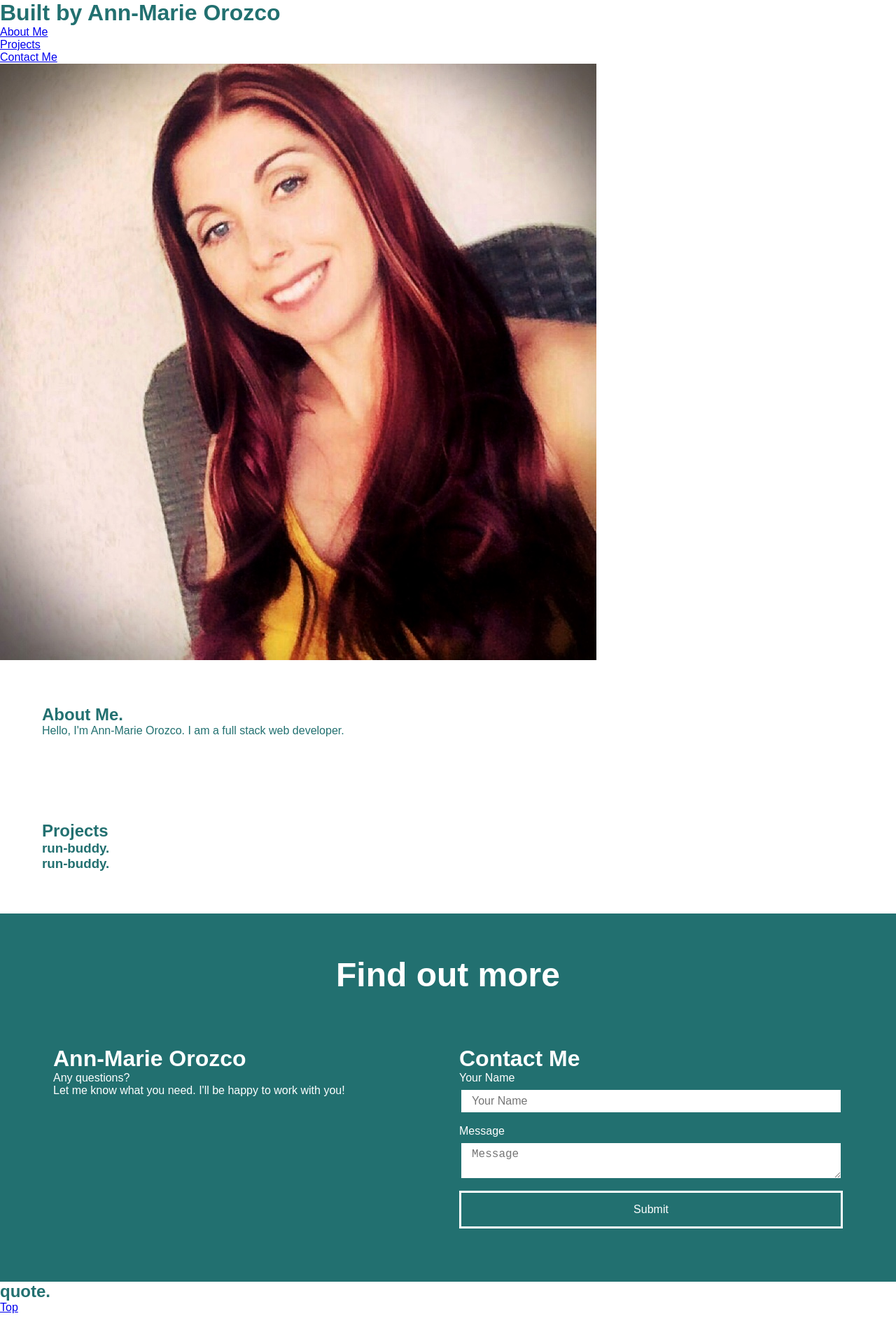
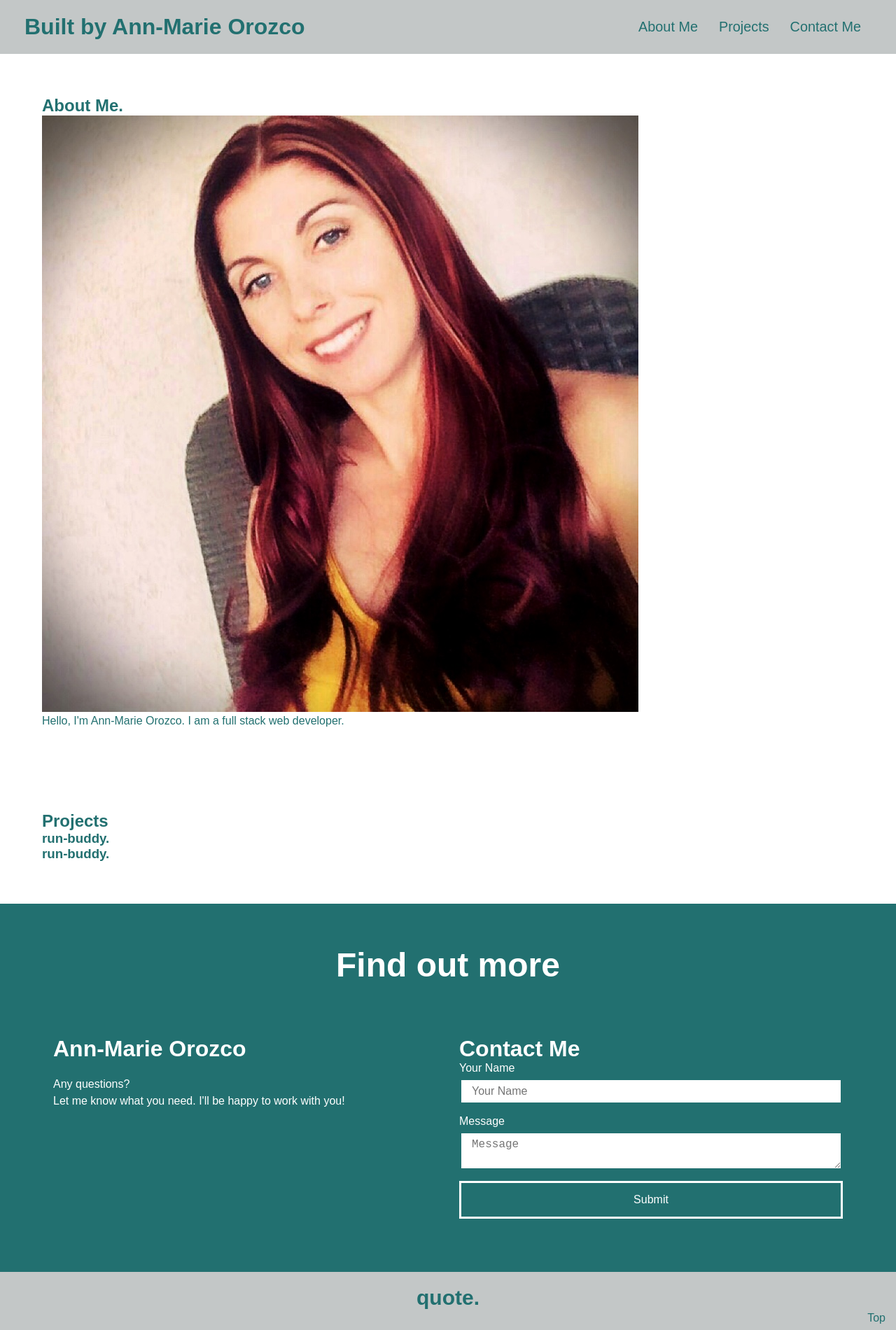
Before and after one commit to ann760/MyPortfolio, a plain HTML site: page index.html in a window 1280 px wide. Shown: the whole page at 70% size. Before the commit the page ends 1877 px from the top, so only its background shows below. Drawn offline with Linux system fonts and the light colour scheme.

Commit message:
add header and footer css

```diff
--- a/assets/css/style.css
+++ b/assets/css/style.css
@@ -5,7 +5,39 @@ body {
 
 }
 /* apply styles to <header> */
+header {
+    padding: 20px 35px;
+    background-color: #c3c7c7;
+    display: flex;
+    justify-content: space-between;
+    flex-wrap: wrap;
+  }
 
+header a {
+    text-decoration: none;
+    color: #227070;
+  }
+
+header nav {
+    margin: 7px 0;
+  }
+
+header nav ul {
+    display: flex;
+    flex-wrap: wrap;
+    justify-content: space-between;
+    align-items: center;
+    list-style: none;
+  }
+
+header nav ul li a {
+    padding: 10px 15px;
+    font-weight: lighter;
+    font-size: 1.55vw;
+  }
+/* end <header> */
+
+/* apply styles */
 * {
     margin: 0;
     padding: 0;
@@ -18,7 +50,7 @@ section {
 
 .section-title {
     font-size: 48px;
-    color: #024e76;
+    color: #227070;;
     padding-bottom: 20px;
     text-align: center;
     margin: 0 auto 35px auto;
@@ -31,7 +63,7 @@ section {
   }
 
 .secondary-border {
-    border-color: #39a6b2;
+    border-color: white;
   }
 
 /* apply styles to <contact> */
@@ -68,7 +100,7 @@ section {
     font-size: 32px;
   }
 
-  .contact-info p, {
+.contact-info p {
     margin: 20px 0;
     line-height: 1.5;
     font-size: 16px;
@@ -103,8 +135,34 @@ section {
 .contact-info a {
     color: #227070;
   }
+  /* end  <contect> */
+
 /* apply styles to <footer> */
+footer {
+    background: #c3c7c7;
+    width: 100%;
+    padding: 20px 15px;
+  }
 
+footer h2 {
+    display: flex;
+    justify-content: space-around;
+    flex-wrap: wrap;
+    color: #227070;;
+    font-size: 30px;
+    margin: 0;
+  }
+
+footer div {
+    line-height: 1.5;
+    text-align: right;
+  }
+
+footer a {
+    text-decoration: none;
+    color: #227070;
+  }
+ /* end <footer> */
 
 /* MEDIA QUERY FOR SMALLER DESKTOP SCREENS AND SMALLER */
 @media screen and (max-width: 980px) {
--- a/index.html
+++ b/index.html
@@ -26,17 +26,16 @@
               </li>
           </ul>
         </nav>
-
-        <div>
-          <img src="./assets/images/Annie95.jpg" alt = "Ann-Marie smiling">
-        </div>
       </header>
 
       <!--"About Me" section-->
-      <section class="content">
+      <section id="about-me" class="content">
         <div >
           <div >
               <h2>About Me.</h2>
+              <div>
+                <img src="./assets/images/Annie95.jpg" alt = "Ann-Marie smiling">
+              </div>
               <div >
                 <p>
                   Hello, I'm Ann-Marie Orozco. I am a full stack web developer.
@@ -101,7 +100,7 @@
         <h2>quote.</h2>
         <!-- link to top-->
         <div class="top">
-          <a href="#">Top</a>
+          <a href="#header">Top</a>
         </div>
       </footer>
     </body>
```
Lines whose indentation alone changed are shown as unchanged.
